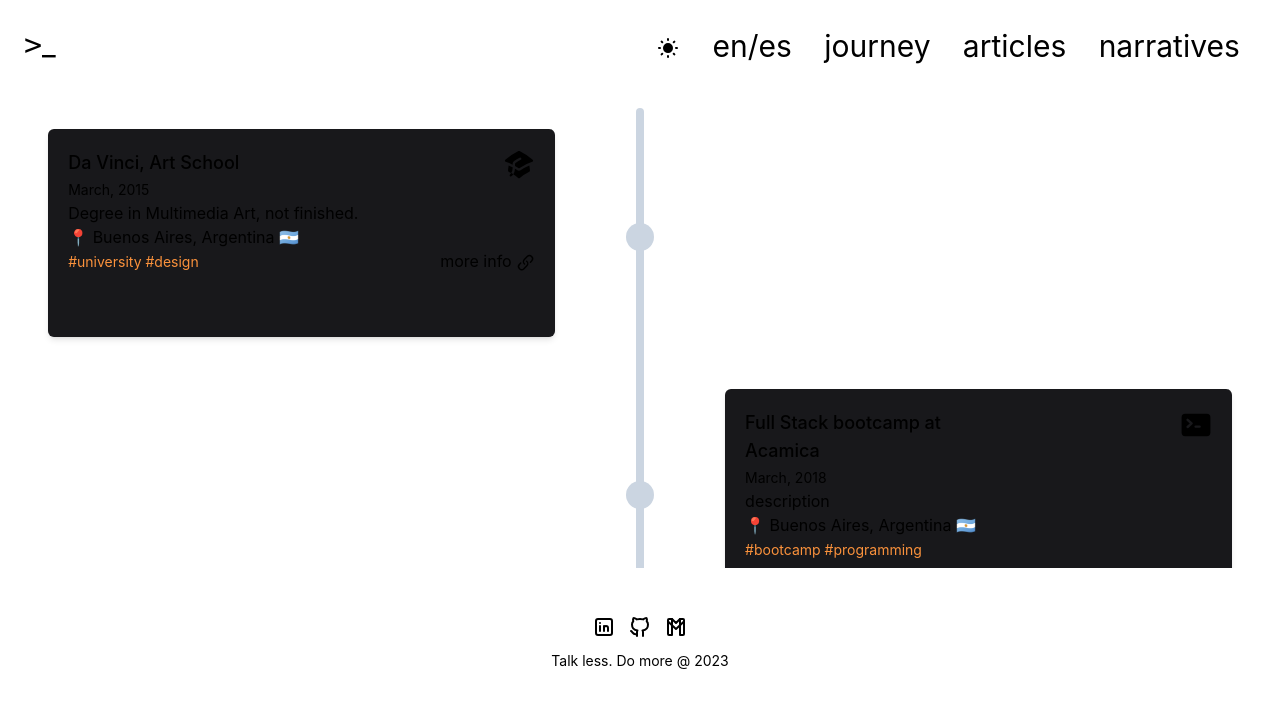
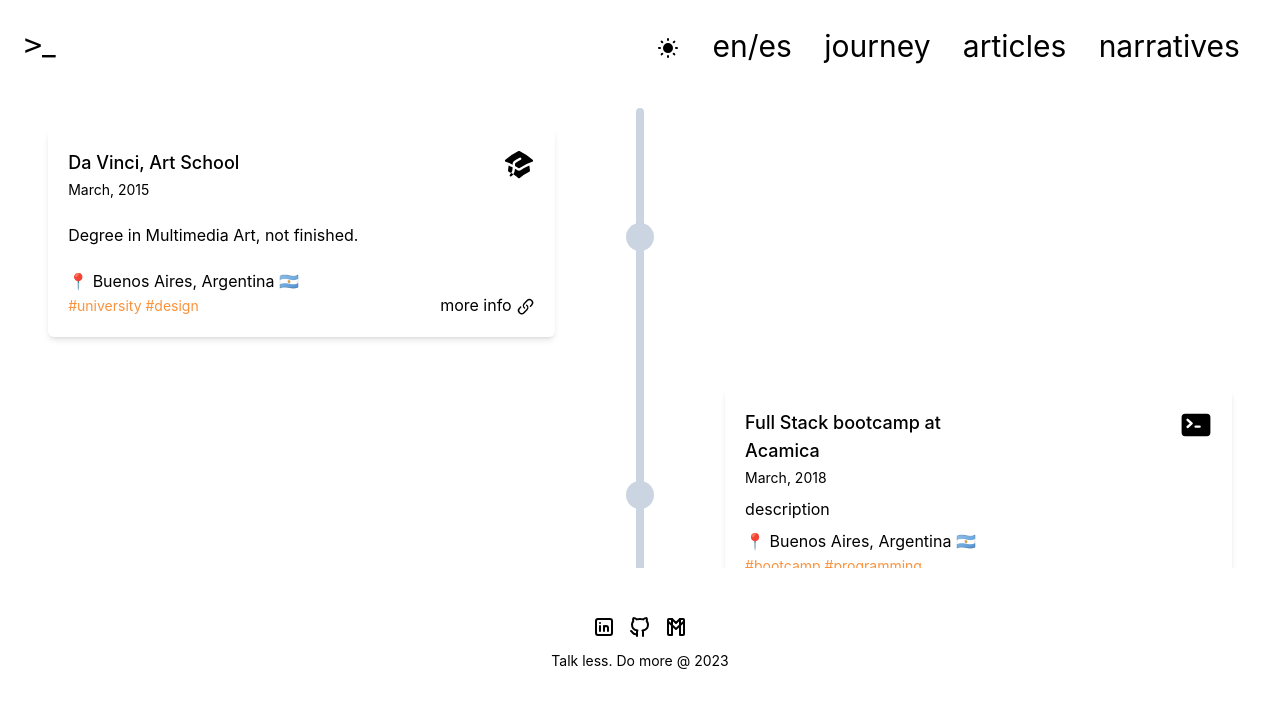
Before and after one commit to retamozo/retamozo, a Next.js app: page /journey in a window 1280 px wide. Shown: the top 708 px of the page. Built offline with nearby package versions, Linux system fonts and the light colour scheme.

Commit message:
adding support and content for dark theme

```diff
--- a/src/components/Timeline/TimelineItem/TimelineItem.tsx
+++ b/src/components/Timeline/TimelineItem/TimelineItem.tsx
@@ -30,7 +30,7 @@
       className={cls(
         timelineItemClasses.container,
         toggleVisibility,
-        "h-auto w-10/12 lg:h-5/6 sm:w-90% snap-center shadow-md rounded-md p-5 m-auto bg-zinc-900"
+        "h-auto w-10/12 lg:h-5/6 sm:w-90% snap-center shadow-md rounded-md p-5 m-auto dark:bg-zinc-900 flex flex-col justify-between"
       )}
       style={{
         // not sure how to do this with css.
```
